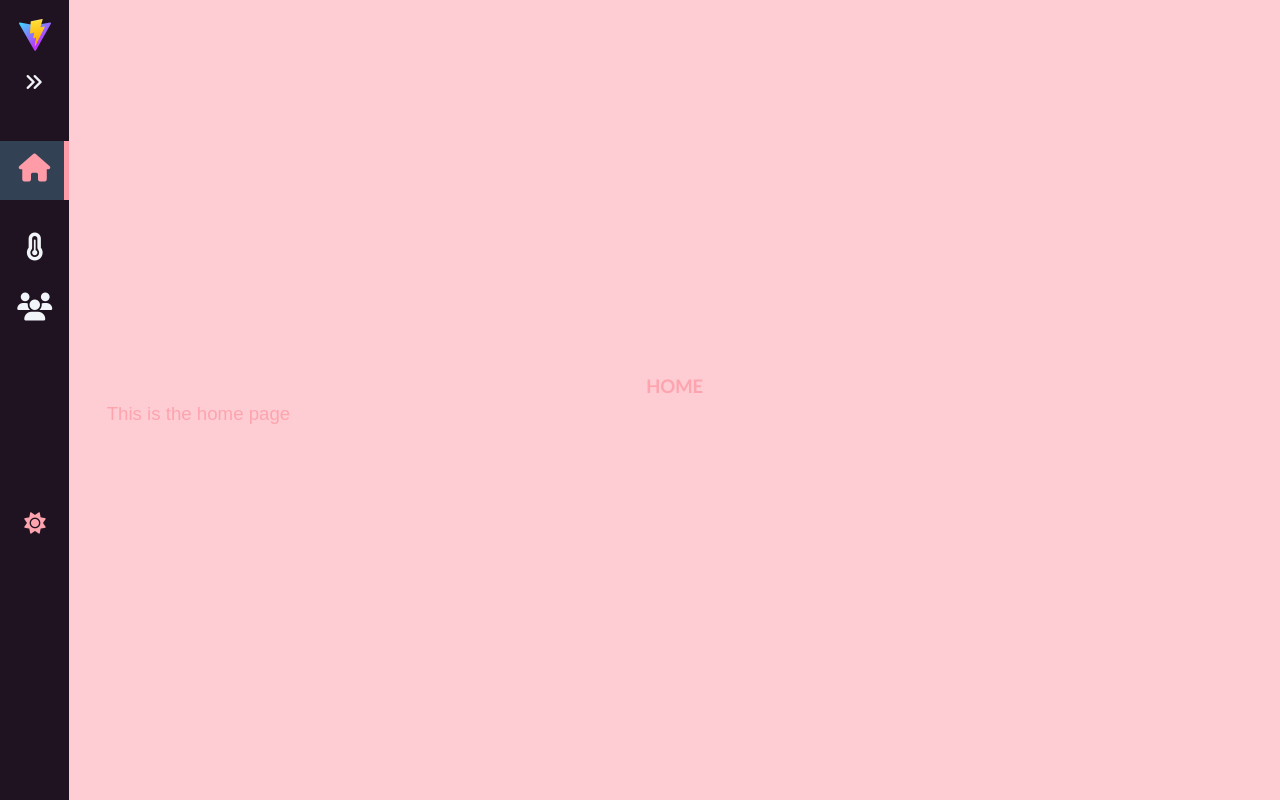
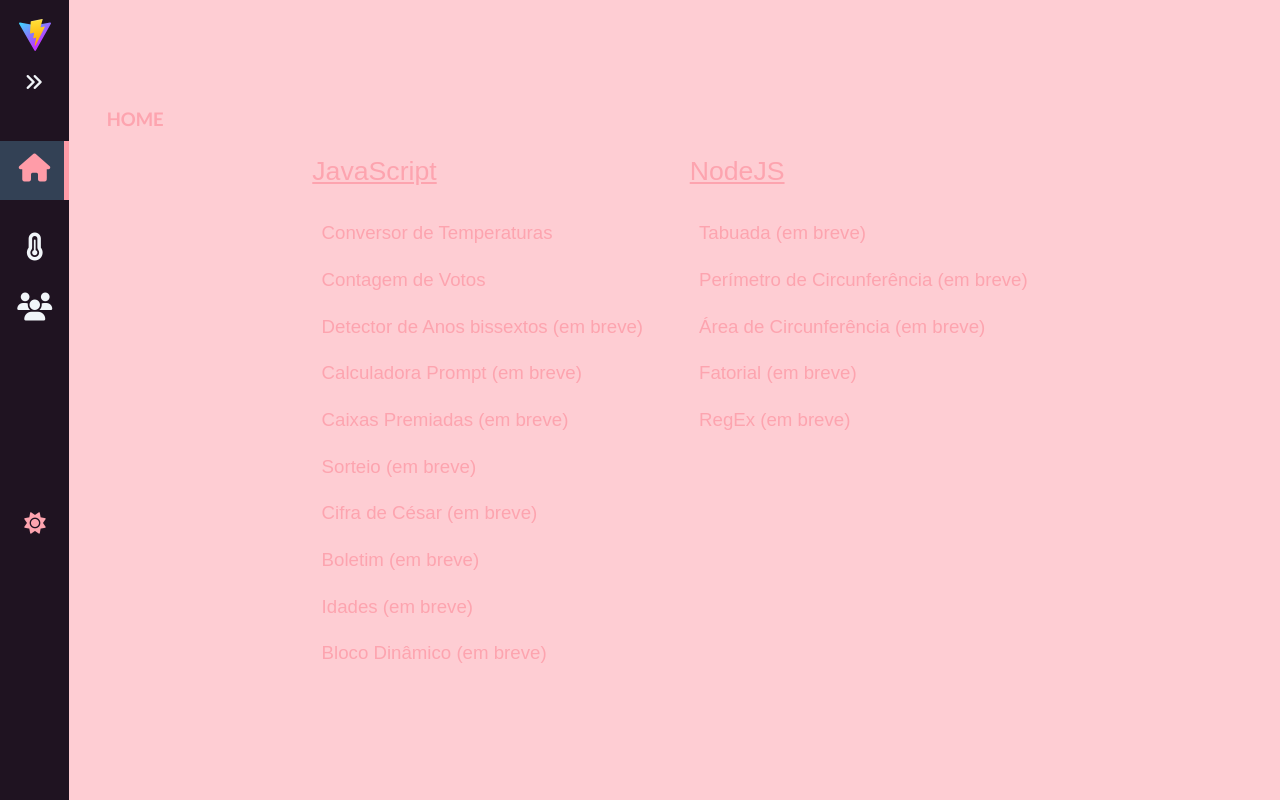
Before and after one commit to igorbkuhl/Atividades-JS, a Vue app: page / in a window 1280 px wide. Built offline with nearby package versions, Linux system fonts and the light colour scheme; a web font is replaced by a local one.

Commit message:
Added links to home page.

```diff
--- a/src/views/Home.vue
+++ b/src/views/Home.vue
@@ -1,6 +1,79 @@
 <template>
-    <main class="home-page">
-        <h1>Home</h1>
-        <p>This is the home page</p>
-    </main>
+	<main class="home-page">
+		<h1>Home</h1>
+		<div class="links">
+			<div class="js-links">
+				<h2>JavaScript</h2>
+				<router-link class="link" to="/Atividade_JS_1">Conversor de Temperaturas</router-link>
+				<router-link class="link" to="/Atividade_JS_2">Contagem de Votos</router-link>
+				<router-link class="link" to="/Atividade_JS_3">Detector de Anos bissextos (em breve)</router-link>
+				<router-link class="link" to="/Atividade_JS_4">Calculadora Prompt (em breve)</router-link>
+				<router-link class="link" to="/Atividade_JS_5">Caixas Premiadas (em breve)</router-link>
+				<router-link class="link" to="/Atividade_JS_6">Sorteio (em breve)</router-link>
+				<router-link class="link" to="/Atividade_JS_7">Cifra de César (em breve)</router-link>
+				<router-link class="link" to="/Atividade_JS_8">Boletim (em breve)</router-link>
+				<router-link class="link" to="/Atividade_JS_9">Idades (em breve)</router-link>
+				<router-link class="link" to="/Atividade_JS_10">Bloco Dinâmico (em breve)</router-link>
+			</div>
+			<div class="node-links">
+				<h2>NodeJS</h2>
+				<router-link class="link" to="/Atividade_Node_1">Tabuada (em breve)</router-link>
+				<router-link class="link" to="/Atividade_Node_2">Perímetro de Circunferência (em breve)</router-link>
+				<router-link class="link" to="/Atividade_Node_3">Área de Circunferência (em breve)</router-link>
+				<router-link class="link" to="/Atividade_Node_4">Fatorial (em breve)</router-link>
+				<router-link class="link" to="/Atividade_Node_5">RegEx (em breve)</router-link>
+			</div>
+		</div>
+	</main>
 </template>
+
+<style lang="scss">
+h1 {
+	text-align: left;
+}
+
+.links {
+	display: flex;
+	flex-direction: row;
+	justify-content: center;
+
+	.js-links {
+		display: flex;
+		flex-direction: column; margin: 1rem;
+
+		.link {
+			padding: 0.5em;
+		}
+		.link:hover {
+			@apply bg-[#f7bcc985] dark:bg-[#7a6570] rounded-md
+		}
+
+		h2 {
+			margin-bottom: 1rem;
+			font-size: 20pt;
+			text-decoration: underline;
+		}
+	}
+
+	.node-links {
+		display: flex;
+		flex-direction: column;
+		margin: 1rem;
+
+		h2 {
+			margin-bottom: 1rem;
+			font-size: 20pt;
+			text-decoration: underline;
+		}
+
+		.link {
+			padding: 0.5em;
+		}
+		.link:hover {
+			// background-color: rgb(122, 101, 112);
+			// border-radius: 8px;
+			@apply bg-[#f7bcc985] dark:bg-[#7a6570] rounded-md
+		}
+	}
+}
+</style>
```
